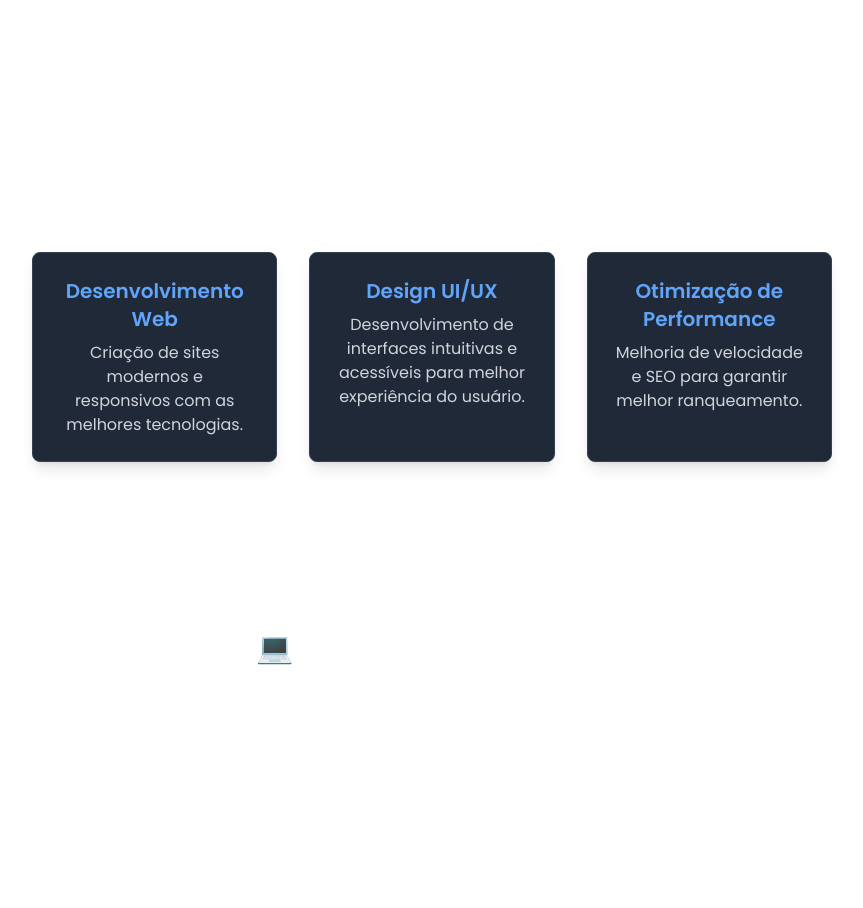
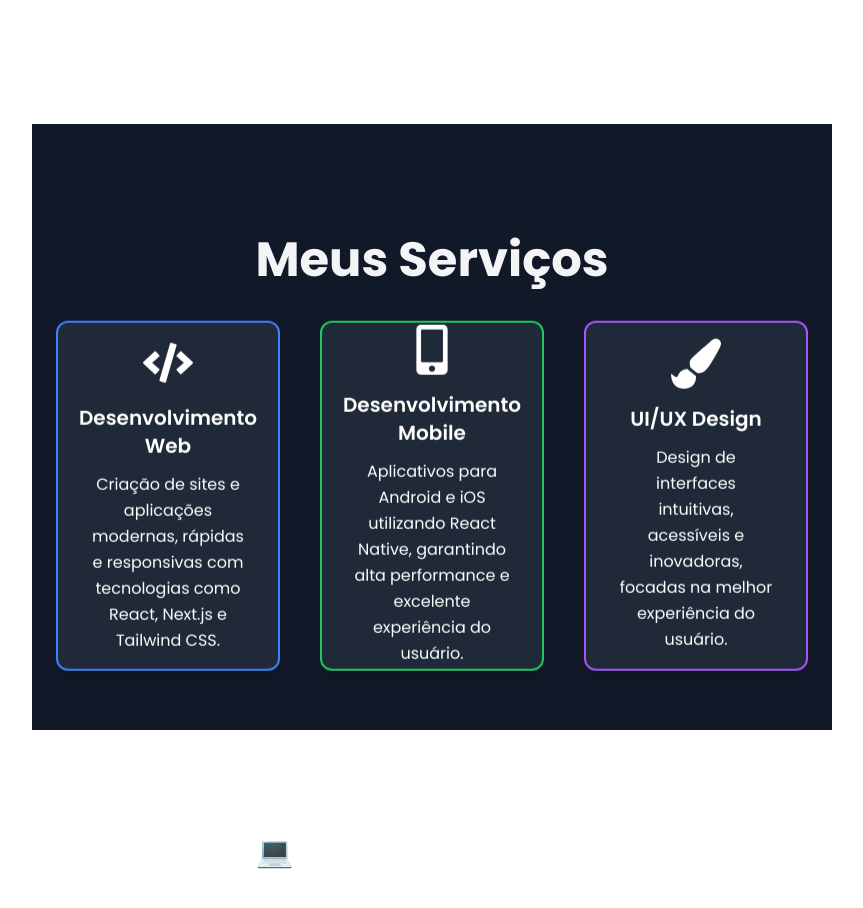
Before and after one commit to KelvenFontes/my-portfolio, a Next.js app: page / in a window 1280 px wide. Shown: the part 980-1888 px from the top of the page, without its empty margins (208-1071 px from the left). Built offline with nearby package versions, Linux system fonts and the light colour scheme.

Commit message:
feat: add parallax support and improve service presentation

```diff
--- a/package.json
+++ b/package.json
@@ -14,6 +14,8 @@
     "react": "^19.0.0",
     "react-dom": "^19.0.0",
     "react-icons": "^5.5.0",
+    "react-parallax-tilt": "^1.7.286",
+    "react-scroll-parallax": "^3.4.5",
     "react-slick": "^0.30.3",
     "slick-carousel": "^1.8.1"
   },
--- /dev/null
+++ b/src/components/ParallaxWrapper.tsx
@@ -0,0 +1,6 @@
+"use client";
+import { ParallaxProvider } from "react-scroll-parallax";
+
+export default function ParallaxWrapper({ children }: { children: React.ReactNode }) {
+  return <ParallaxProvider>{children}</ParallaxProvider>;
+}
--- a/src/components/Services.tsx
+++ b/src/components/Services.tsx
@@ -1,21 +1,85 @@
-const services = [
-    { title: "Desenvolvimento Web", description: "Criação de sites modernos e responsivos com as melhores tecnologias." },
-    { title: "Design UI/UX", description: "Desenvolvimento de interfaces intuitivas e acessíveis para melhor experiência do usuário." },
-    { title: "Otimização de Performance", description: "Melhoria de velocidade e SEO para garantir melhor ranqueamento." }
-  ];
+"use client";
+import { motion } from "framer-motion";
+import { FaCode, FaMobileAlt, FaPaintBrush } from "react-icons/fa";
+import Tilt from "react-parallax-tilt";
+import { Parallax } from "react-scroll-parallax";
+import ParallaxWrapper from "@/components/ParallaxWrapper"; // Importando o wrapper
+import { JSX } from "react";
 
-  export default function Services() {
-    return (
-      <section className="max-w-4xl mx-auto text-center py-16">
-        <h2 className="text-4xl font-bold text-white mb-6">Meus Serviços</h2>
-        <div className="grid md:grid-cols-3 gap-8">
+// Tipagem dos serviços
+interface Service {
+  title: string;
+  description: string;
+  icon: JSX.Element;
+  borderColor: string; // Cor da borda sutil
+}
+
+const services: Service[] = [
+  {
+    title: "Desenvolvimento Web",
+    description: "Criação de sites e aplicações modernas, rápidas e responsivas com tecnologias como React, Next.js e Tailwind CSS.",
+    icon: <FaCode size={50} />,
+    borderColor: "border-blue-500",
+  },
+  {
+    title: "Desenvolvimento Mobile",
+    description: "Aplicativos para Android e iOS utilizando React Native, garantindo alta performance e excelente experiência do usuário.",
+    icon: <FaMobileAlt size={50} />,
+    borderColor: "border-green-500",
+  },
+  {
+    title: "UI/UX Design",
+    description: "Design de interfaces intuitivas, acessíveis e inovadoras, focadas na melhor experiência do usuário.",
+    icon: <FaPaintBrush size={50} />,
+    borderColor: "border-purple-500",
+  },
+];
+
+export default function Services() {
+  return (
+    <ParallaxWrapper>
+      <section className="py-20 text-center relative z-0 bg-gray-900">
+        {/* Efeito Parallax no título com leve destaque */}
+        <Parallax speed={-3} className="relative z-10">
+          <motion.h2
+            className="text-5xl font-bold mb-12 text-gray-100"
+            initial={{ opacity: 0, y: -50 }}
+            animate={{ opacity: 1, y: 0 }}
+            transition={{ duration: 0.6 }}
+          >
+            Meus Serviços
+          </motion.h2>
+        </Parallax>
+
+        <div className="grid grid-cols-1 sm:grid-cols-2 lg:grid-cols-3 gap-10 px-6 relative z-10">
           {services.map((service, index) => (
-            <div key={index} className="p-6 border border-gray-700 rounded-lg bg-gray-800 shadow-lg">
-              <h3 className="text-xl font-semibold text-blue-400">{service.title}</h3>
-              <p className="text-gray-300 mt-2">{service.description}</p>
-            </div>
+            <Parallax key={index} speed={-2} className="relative z-10">
+              <ServiceCard service={service} />
+            </Parallax>
           ))}
         </div>
       </section>
-    );
-  }
+    </ParallaxWrapper>
+  );
+}
+
+// Componente do Card
+const ServiceCard: React.FC<{ service: Service }> = ({ service }) => {
+  return (
+    <Tilt tiltMaxAngleX={3} tiltMaxAngleY={3} glareEnable={true} glareMaxOpacity={0.05}>
+      <motion.div
+        initial={{ opacity: 0, scale: 0.95 }}
+        whileInView={{ opacity: 1, scale: 1 }}
+        transition={{ duration: 0.4, ease: "easeInOut" }}
+        viewport={{ once: true }}
+        className={`relative w-full max-w-[350px] h-[350px] mx-auto text-white p-8 rounded-xl shadow-lg border-2 ${service.borderColor} flex flex-col items-center justify-center transition-all bg-gray-800 hover:bg-gray-700`}
+      >
+        <div className="flex flex-col items-center">
+          {service.icon}
+          <h3 className="text-xl font-semibold mt-4 text-center">{service.title}</h3>
+        </div>
+        <p className="text-md text-center mt-3 leading-relaxed">{service.description}</p>
+      </motion.div>
+    </Tilt>
+  );
+};
```
Also changed, not shown: 1 other file (tests, documents, lock files or other folders).
